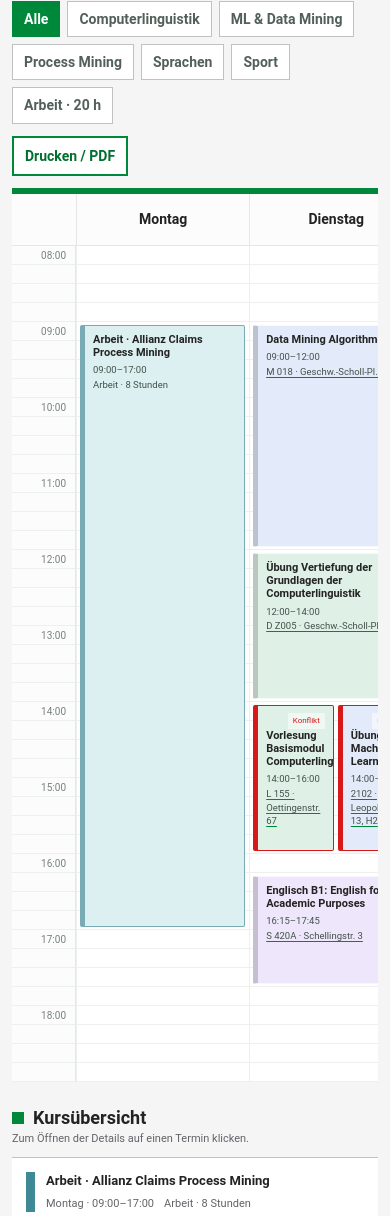
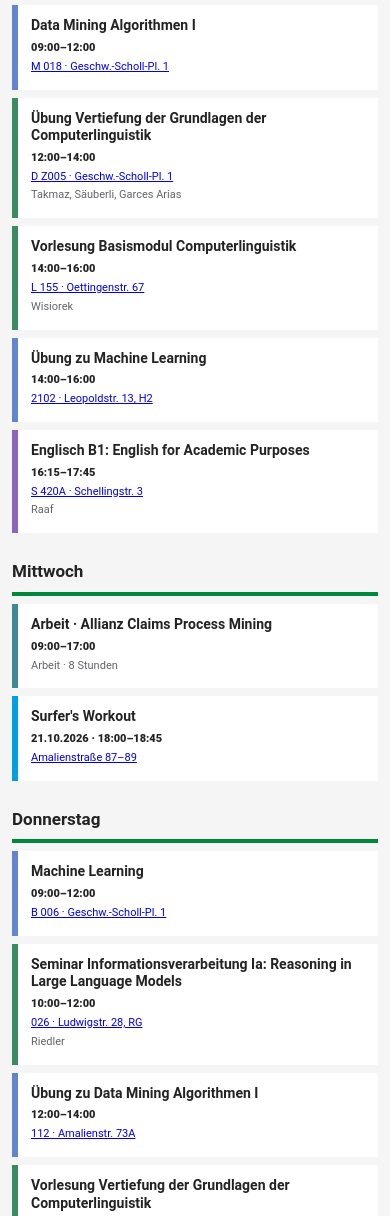
Before and after one commit to yueouLi/lmu-study-planner-live, a plain HTML site: page index.html in a window 390 px wide. Shown: the part 784-2000 px from the top of the page. Drawn offline with Linux system fonts and the light colour scheme.

Commit message:
Add responsive mobile agenda

```diff
--- a/index.html
+++ b/index.html
@@ -27,8 +27,10 @@ body{font-family:Roboto,Arial,Helvetica,sans-serif;background:var(--paper)}
 .stat,.calendar-shell,.course,.notice,.filter,.btn,dialog{border-radius:0;box-shadow:none}.stat{border:0;border-top:5px solid var(--green);padding:18px;background:#fff}.stat span{color:#232323}.filter{border:1px solid #c0c1c3}.filter.active{background:#00883a;border-color:#00883a}.btn{border:2px solid #00883a;color:#006f30}.btn:hover{background:#00883a;color:#fff}.notice{border:0;border-left:5px solid #d71919;background:#fff}.dot{border-radius:0;background:#d71919}.calendar-shell{border:0;border-top:6px solid #00883a}.day{font-weight:700}.day.today{color:#00883a}.day.today:after{border-radius:0;background:#00883a}.event{border-radius:2px;box-shadow:none;border-left:5px solid rgba(35,35,35,.2)}.event.conflict{border:1px solid #d71919;border-left:5px solid #d71919}.badge{border-radius:0;color:#d71919}.course{border:0;border-top:1px solid #c0c1c3}.bar{border-radius:0}.list-title h2:before{content:"";display:inline-block;width:12px;height:12px;background:#00883a;margin-right:9px}.source{border-top:1px solid #c0c1c3;padding-top:15px}
 .event a,.course a,.modal a{color:inherit;text-decoration-color:#00883a;text-underline-offset:2px}.event a:hover,.course a:hover,.modal a:hover{color:#006f30}
 .sport-list{display:grid;grid-template-columns:repeat(3,1fr);gap:10px;margin-bottom:22px}.sport-card{background:#fff;border-top:5px solid #009fe3;padding:16px}.sport-date{font-size:10px;font-weight:800;letter-spacing:.8px;text-transform:uppercase;color:#626468}.sport-card h3{margin:5px 0 7px;font-size:15px}.sport-card p{margin:3px 0;color:#626468;font-size:11px}.sport-card a{color:#006f30;text-underline-offset:2px}@media(max-width:850px){.sport-list{grid-template-columns:1fr}}
+.mobile-agenda{display:none}.mobile-day{margin-bottom:18px}.mobile-day h2{margin:0 0 8px;padding:8px 0;border-bottom:4px solid #00883a;font-size:17px}.mobile-event{position:relative;background:#fff;border-left:6px solid #00883a;padding:12px 13px;margin-bottom:8px}.mobile-event.ml{border-color:#6384ce}.mobile-event.cl{border-color:#3b8b61}.mobile-event.pm{border-color:#d67a24}.mobile-event.lang{border-color:#8b66bd}.mobile-event.work{border-color:#3f8994}.mobile-event.sport{border-color:#009fe3}.mobile-event h3{margin:0 0 5px;font-size:14px;line-height:1.25}.mobile-event p{margin:3px 0;color:#626468;font-size:11px}.mobile-event .mobile-time{font-weight:800;color:#232323}.mobile-event.hidden{display:none}
 @media(max-width:850px){.hero:before{right:28%}.hero-copy{padding-right:12px}.lmu-wordmark span{display:none}.lmu-wordmark strong{border-width:2px}.seal-wrap{display:none}}
 @media(max-width:540px){.hero{min-height:270px;background-position:55% center}.hero:before{right:0;background:rgba(0,136,58,.88)}.hero-inner{align-items:flex-start}.hero h1{font-size:29px}.lmu-wordmark{margin-bottom:18px}.lmu-wordmark strong{width:56px;height:48px;font-size:23px}}
+@media(max-width:600px){.wrap{padding:14px 12px 36px}.hero{min-height:235px;padding:24px 18px}.hero h1{font-size:27px;line-height:1.08}.hero p{font-size:12px}.stats{grid-template-columns:repeat(2,minmax(0,1fr));gap:7px;margin-bottom:12px}.stat{padding:12px}.stat strong{font-size:19px}.toolbar{gap:8px}.filters{width:100%;flex-wrap:nowrap;overflow-x:auto;padding-bottom:6px;scrollbar-width:thin}.filter{flex:0 0 auto;padding:8px 10px}.actions,.actions .btn{width:100%}.calendar-shell,.overview-title,.course-list,.sport-title,.sport-list{display:none}.mobile-agenda{display:block}.source{margin-top:16px}}
 </style>
 </head>
 <body>
@@ -36,9 +38,10 @@ body{font-family:Roboto,Arial,Helvetica,sans-serif;background:var(--paper)}
 <main class="wrap">
   <section class="stats"><div class="stat"><span>Wöchentliche Termine</span><strong>16</strong><small>13 Uni-Termine · 3 Arbeitsblöcke</small></div><div class="stat"><span>Uni-Präsenztage</span><strong>3</strong><small>Dienstag, Donnerstag, Freitag</small></div><div class="stat"><span>Arbeitszeit</span><strong>20 h</strong><small>Montag, Mittwoch & Freitag</small></div><div class="stat"><span>Zu prüfen</span><strong>3</strong><small>zeitliche Überschneidungen</small></div></section>
   <div class="toolbar"><div class="filters"><button class="filter active" data-filter="all">Alle</button><button class="filter" data-filter="cl">Computerlinguistik</button><button class="filter" data-filter="ml">ML & Data Mining</button><button class="filter" data-filter="pm">Process Mining</button><button class="filter" data-filter="lang">Sprachen</button><button class="filter" data-filter="sport">Sport</button><button class="filter" data-filter="work">Arbeit · 20 h</button></div><div class="actions"><button class="btn" onclick="window.print()">Drucken / PDF</button></div></div>
+  <section class="mobile-agenda" id="mobileAgenda" aria-label="Mobile Wochenübersicht"></section>
   <section class="calendar-shell"><div class="calendar" id="calendar"></div></section>
-  <div class="list-title"><div><h2>Kursübersicht</h2><p>Zum Öffnen der Details auf einen Termin klicken.</p></div></div><section class="course-list" id="courseList"></section>
-  <div class="list-title"><div><h2>Sportbuchungen</h2><p>Einzeltermine aus Google Kalender · keine wöchentliche Wiederholung</p></div></div>
+  <div class="list-title overview-title"><div><h2>Kursübersicht</h2><p>Zum Öffnen der Details auf einen Termin klicken.</p></div></div><section class="course-list" id="courseList"></section>
+  <div class="list-title sport-title"><div><h2>Sportbuchungen</h2><p>Einzeltermine aus Google Kalender · keine wöchentliche Wiederholung</p></div></div>
   <section class="sport-list">
     <article class="sport-card"><div class="sport-date">Mittwoch · 21. Oktober 2026</div><h3>Surfer's Workout</h3><p>18:00–18:45</p><p><a href="https://www.google.com/maps/search/?api=1&query=Amalienstra%C3%9Fe%2087-89%2C%2080799%20M%C3%BCnchen" target="_blank" rel="noopener">Amalienstraße 87–89, München</a></p></article>
     <article class="sport-card"><div class="sport-date">Donnerstag · 22. Oktober 2026</div><h3>HIIT · Sweat for Good</h3><p>16:00–16:45</p><p><a href="https://www.google.com/maps/search/?api=1&query=Amalienstra%C3%9Fe%2087-89%2C%2080799%20M%C3%BCnchen" target="_blank" rel="noopener">Amalienstraße 87–89, München</a></p></article>
@@ -72,6 +75,7 @@ const events=[
 ];
 const toMin=t=>{const[h,m]=t.split(':').map(Number);return h*60+m}, base=8*60, slot=15;
 const mapLink=place=>place&&place!=='Arbeit'&&!place.startsWith('Arbeit ·')?`<a href="https://www.google.com/maps/search/?api=1&query=${encodeURIComponent(place+', München')}" target="_blank" rel="noopener" onclick="event.stopPropagation()">${place}</a>`:(place||'');
+const mobileAgenda=document.querySelector('#mobileAgenda');days.forEach((day,dayIndex)=>{const dayEvents=events.filter(e=>e.day===dayIndex).sort((a,b)=>toMin(a.start)-toMin(b.start));if(!dayEvents.length)return;const section=document.createElement('section');section.className='mobile-day';section.innerHTML=`<h2>${day}</h2>`;dayEvents.forEach(e=>{const card=document.createElement('article');card.className=`mobile-event ${e.type}`;card.dataset.type=e.type;card.innerHTML=`<h3>${e.title}</h3><p class="mobile-time">${e.date?e.date+' · ':''}${e.start}–${e.end}</p><p>${mapLink(e.place)||'Raum nicht angegeben'}</p>${e.teacher?`<p>${e.teacher}</p>`:''}`;card.onclick=()=>show(e);section.appendChild(card)});mobileAgenda.appendChild(section)});
 const cal=document.querySelector('#calendar');cal.innerHTML='<div class="corner"></div>'+days.map(d=>`<div class="day">${d}</div>`).join('');
 for(let r=0;r<44;r++){
  const mins=base+r*slot, label=r%4===0?String(Math.floor(mins/60)).padStart(2,'0')+':00':'';
@@ -81,7 +85,7 @@ for(let r=0;r<44;r++){
 events.forEach((e,i)=>{const el=document.createElement('article');el.className=`event ${e.type}${e.conflict?' conflict':''}`;el.style.gridColumn=String(e.day+2);el.style.gridRow=`${2+(toMin(e.start)-base)/slot} / ${2+(toMin(e.end)-base)/slot}`;if(e.lane!==undefined){el.style.width='calc(50% - 6px)';el.style.marginLeft=e.lane?'calc(50% + 2px)':'4px'}el.dataset.type=e.type;el.innerHTML=`${e.conflict?'<span class="badge">Konflikt</span>':''}<h3>${e.title}</h3><p>${e.date?e.date+' · ':''}${e.start}–${e.end}</p><p>${mapLink(e.place)}</p>`;el.onclick=()=>show(e);cal.appendChild(el)});
 const list=document.querySelector('#courseList');events.forEach((e,i)=>{const el=document.createElement('article');el.className=`course ${e.type}`;el.dataset.type=e.type;el.innerHTML=`<i class="bar"></i><div><h3>${e.title}</h3><div class="meta"><span>${days[e.day]}${e.date?' · '+e.date:''} · ${e.start}–${e.end}</span><span>${mapLink(e.place)||'Raum nicht angegeben'}</span>${e.teacher?`<span>${e.teacher}</span>`:''}</div></div>`;el.onclick=()=>show(e);list.appendChild(el)});
 function show(e){modalTitle.textContent=e.title;modalTime.textContent=e.date?`${days[e.day]}, ${e.date} · ${e.start}–${e.end}`:`${days[e.day]}, ${e.start}–${e.end} · 13.10.2026–05.02.2027`;modalPlace.innerHTML=e.place?`Ort: ${mapLink(e.place)}`:'Ort: nicht im PDF angegeben';modalTeacher.textContent=e.teacher?`Lehrperson: ${e.teacher}`:'';details.showModal()}
-document.querySelectorAll('.filter').forEach(b=>b.onclick=()=>{document.querySelectorAll('.filter').forEach(x=>x.classList.toggle('active',x===b));const f=b.dataset.filter;document.querySelectorAll('[data-type]').forEach(x=>x.classList.toggle('hidden',f!=='all'&&x.dataset.type!==f))});
+document.querySelectorAll('.filter').forEach(b=>b.onclick=()=>{document.querySelectorAll('.filter').forEach(x=>x.classList.toggle('active',x===b));const f=b.dataset.filter;document.querySelectorAll('[data-type]').forEach(x=>x.classList.toggle('hidden',f!=='all'&&x.dataset.type!==f));document.querySelectorAll('.mobile-day').forEach(day=>day.hidden=![...day.querySelectorAll('.mobile-event')].some(card=>!card.classList.contains('hidden')))});
 const now=new Date(), weekday=(now.getDay()+6)%7;if(weekday<5)document.querySelectorAll('.day')[weekday].classList.add('today');
 </script>
 </body></html>
```
